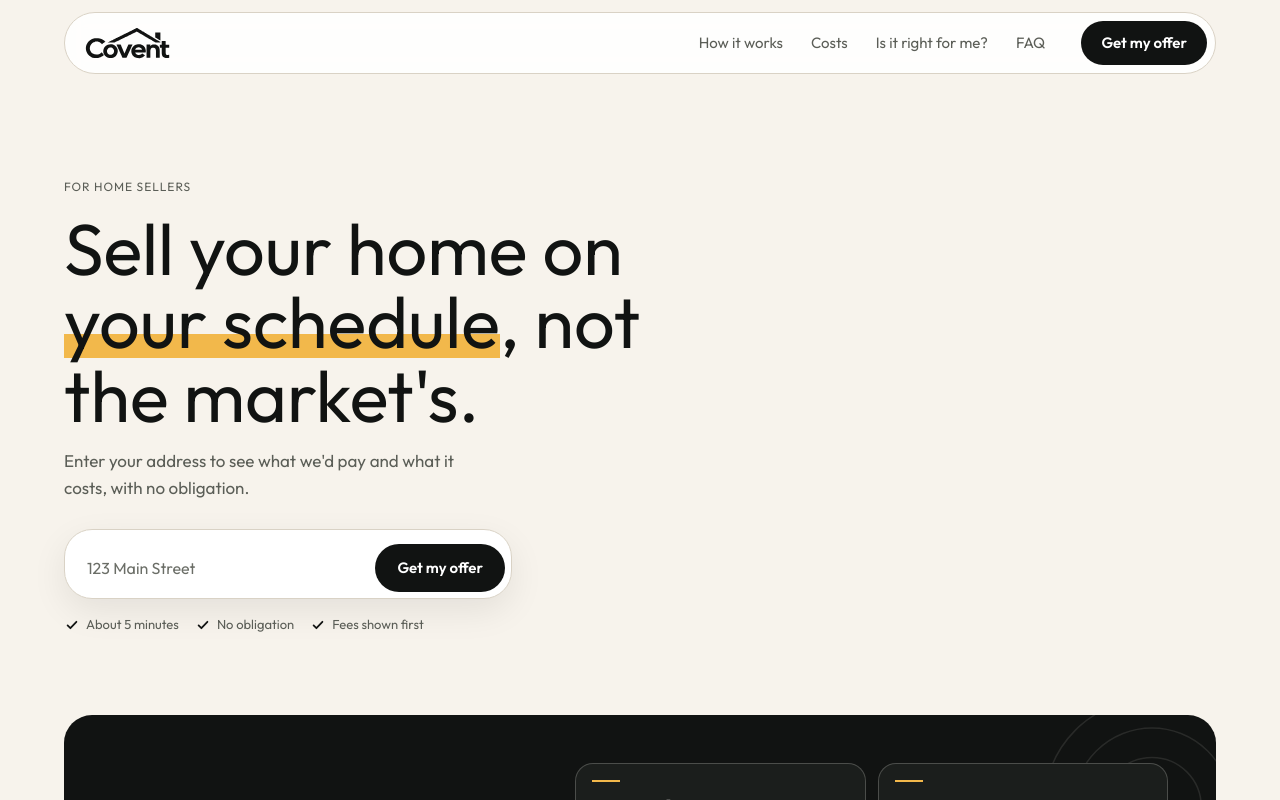
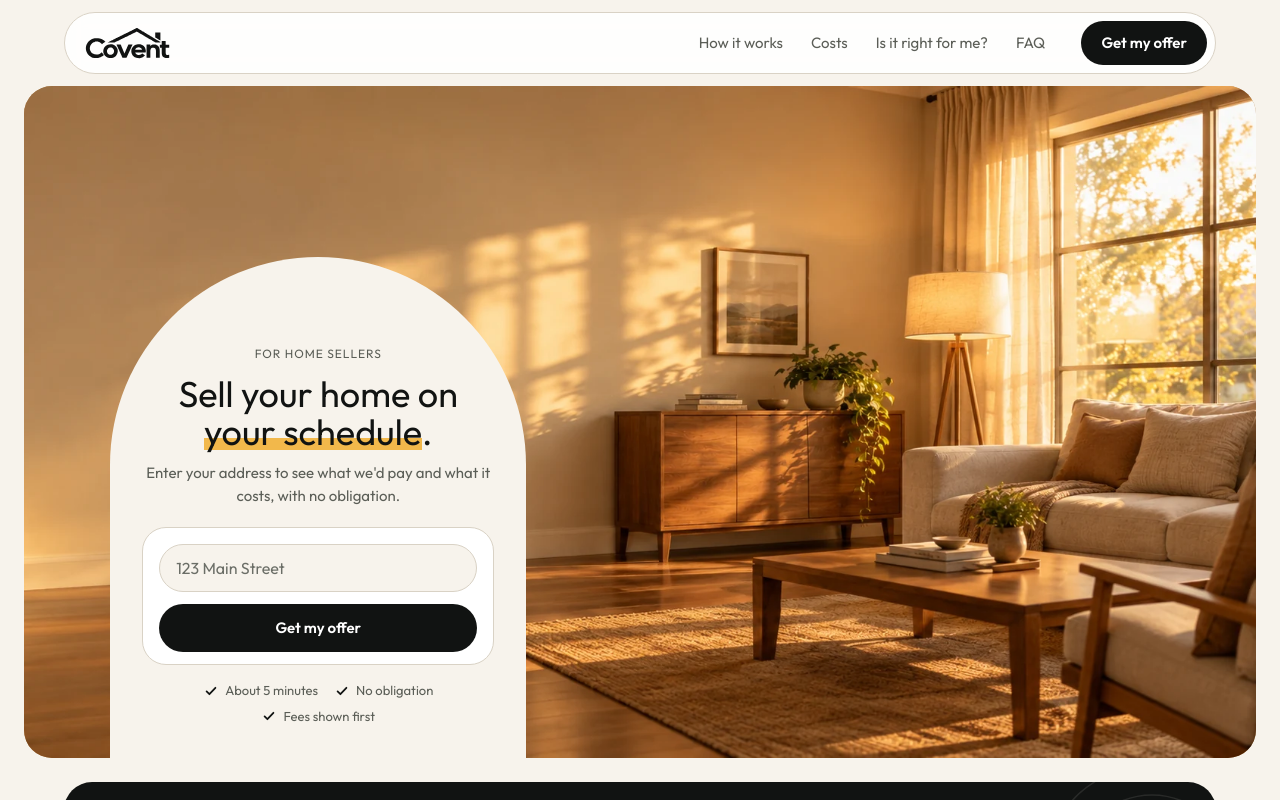
Before and after one commit to muhammadaaribali/covent-frontend-assessment, a Next.js app: page / in a window 1280 px wide. Shown: the top 800 px of the page. Built offline with nearby package versions, Linux system fonts and the light colour scheme.

Commit message:
hero updated

```diff
--- a/src/app/globals.css
+++ b/src/app/globals.css
@@ -285,9 +285,6 @@
 }
 
 /* Keep focus visible on the complete address control rather than the inner input. */
-.hero-form input,
-.hero-form input:focus,
-.hero-form input:focus-visible,
 .cc-form input,
 .cc-form input:focus,
 .cc-form input:focus-visible {
@@ -362,37 +359,80 @@ section[id] { scroll-margin-top: 6rem; }
 @media (min-width: 860px) { .hdr-nav { display: block; } .hdr-actions { margin-left: 1rem; } .hdr-burger, .hdr-menu { display: none; } }
 @media (prefers-reduced-motion: no-preference) { .hdr-bars, .hdr-bars::before, .hdr-bars::after { transition: transform 0.25s ease, top 0.25s ease, background-color 0.25s ease; } .hdr-link, .hdr-cta, .hdr-menu a { transition: color 0.2s ease, background-color 0.2s ease; } }
 
-/* Hero */
-.hero { position: relative; overflow: hidden; padding: 4rem 1rem 6rem; scroll-margin-top: 5rem; }
-.hero-inner { position: relative; max-width: 72rem; margin: 0 auto; }
-.hero-eyebrow { margin: 0 0 1rem; font-size: 0.75rem; letter-spacing: 0.08em; text-transform: uppercase; color: var(--c-muted); }
-.hero-heading { max-width: 14ch; margin: 0 0 1rem; font-family: var(--font-heading), sans-serif; font-size: 2.5rem; line-height: 1.02; font-weight: 400; color: var(--c-ink); }
-.hero-mark { background: linear-gradient(var(--c-transparent) 64%, var(--c-accent) 64% 90%, var(--c-transparent) 90%); }
-.hero-body { max-width: 26rem; margin: 0 0 1.75rem; font-size: 1.0625rem; line-height: 1.55; color: var(--c-muted); }
-.hero-form { max-width: 28rem; scroll-margin-top: 6rem; }
-.hero-form form { display: flex; flex-wrap: wrap; align-items: center; gap: 0.375rem; padding: 0.375rem; background: var(--c-surface); border: 1px solid var(--c-border); border-radius: 1.75rem; box-shadow: var(--shadow-card); }
-.hero-form label { position: absolute; width: 1px; height: 1px; margin: -1px; padding: 0; overflow: hidden; clip: rect(0, 0, 0, 0); white-space: nowrap; border: 0; }
-.hero-form form > div { display: flex; flex: 1 1 10rem; align-items: center; gap: 0.375rem; min-width: 0; }
-.hero-form input { flex: 1 1 10rem; min-width: 0; min-height: 3rem; padding: 0 1rem; font: inherit; font-size: 1rem; color: var(--c-ink); background: var(--c-transparent); border: 0; border-radius: var(--radius-pill); outline: none; }
-.hero-form input::placeholder { color: var(--c-placeholder); }
-.hero-form input:focus-visible { outline: none; box-shadow: none; }
-.hero-form button[type="submit"] { flex: none; min-height: 3rem; padding: 0 1.375rem; font: inherit; font-size: 0.9375rem; font-weight: 600; color: var(--c-surface); background: var(--c-ink); border: 0; border-radius: var(--radius-pill); cursor: pointer; }
-.hero-form button[type="submit"]:hover { background: var(--c-ink-hover); }
-.hero-form button:focus-visible { outline: 3px solid var(--c-ink); outline-offset: 2px; }
-.hero-form form > p { flex: 1 0 100%; padding: 0.25rem 1rem 0.5rem; color: var(--c-error); font-size: 0.8125rem; }
-.hero-checks { list-style: none; margin: 1rem 0 0; padding: 0; display: flex; flex-wrap: wrap; gap: 0.375rem 1rem; font-size: 0.8125rem; color: var(--c-muted); }
+/* ---------- Hero: photo with arch panel ---------- */
+.hero { padding: 0.75rem 1rem 0; }
+.hero-frame {
+  position: relative; display: flex; align-items: flex-end; justify-content: center;
+  max-width: 80rem; min-height: 44rem; margin: 0 auto; overflow: hidden;
+  background: #b98d58; border-radius: 1.75rem;
+}
+.hero-img { object-fit: cover; object-position: 72% 50%; }
+
+.hero-panel {
+  position: relative; z-index: 1; width: min(calc(100% - 2rem), 25rem);
+  padding: 5rem 1.5rem 1.75rem; text-align: center;
+  background: var(--c-bg, #f7f3ec); border-radius: 12.5rem 12.5rem 0 0;
+}
+.hero-eyebrow { margin: 0 0 0.75rem; font-size: 0.75rem; letter-spacing: 0.08em; text-transform: uppercase; color: var(--c-muted, #5b5e57); }
+.hero-heading {
+  margin: 0 0 0.75rem; font-family: var(--font-heading, Georgia, serif);
+  font-size: 2rem; line-height: 1.04; font-weight: 400; color: var(--c-ink, #111312);
+}
+.hero-mark { background: linear-gradient(transparent 64%, var(--c-accent, #f2b84b) 64%, var(--c-accent, #f2b84b) 90%, transparent 90%); }
+.hero-body { margin: 0 0 1.25rem; font-size: 0.9375rem; line-height: 1.5; color: var(--c-muted, #5b5e57); }
+
+.hero-form { scroll-margin-top: 6rem; }
+.hero-form form {
+  display: flex; flex-direction: column; gap: 0.5rem; padding: 0.5rem; text-align: left;
+  background: var(--c-surface, #fff); border: 1px solid var(--c-border, #d9d2c5); border-radius: 1.5rem;
+}
+.hero-form form > div { display: flex; flex-direction: column !important; gap: 0.75rem; width: 100%; }
+.hero-form label {
+  position: absolute; width: 1px; height: 1px; margin: -1px; padding: 0;
+  overflow: hidden; clip: rect(0, 0, 0, 0); white-space: nowrap; border: 0;
+}
+.hero-form input {
+  width: 100%; min-height: 3rem; padding: 0 1rem; font: inherit; font-size: 1rem; color: var(--c-ink, #111312);
+  background: var(--c-bg, #f7f3ec); border: 1px solid var(--c-border, #d9d2c5); border-radius: 999px;
+  outline: none; box-shadow: none;
+}
+.hero-form input::placeholder { color: var(--c-placeholder, #6b6e67); }
+.hero-form input:focus, .hero-form input:focus-visible { outline: none; box-shadow: none; border-color: var(--c-ink, #111312); }
+.hero-form form:has(input:focus-visible) { outline: 3px solid var(--c-ink, #111312); outline-offset: 2px; }
+.hero-form button[type="submit"], .hero-form form > button {
+  width: 100%; min-height: 3rem; padding: 0 1.375rem; font: inherit; font-size: 0.9375rem; font-weight: 600;
+  color: #fff; background: var(--c-ink, #111312); border: 0; border-radius: 999px; cursor: pointer;
+}
+.hero-form button:hover { background: var(--c-ink-hover, #2a2e2b); }
+.hero-form button:focus-visible { outline: 3px solid var(--c-ink, #111312); outline-offset: 2px; }
+.hero-form form > *:not(label):not(input):not(button) { padding: 0 0.5rem 0.25rem; font-size: 0.8125rem; color: var(--c-muted, #5b5e57); }
+.hero-form form [role="alert"] { color: var(--c-error, #b42318); }
+
+.hero-checks { list-style: none; margin: 1rem 0 0; padding: 0; display: flex; flex-wrap: wrap; justify-content: center; gap: 0.375rem 1rem; font-size: 0.8125rem; color: var(--c-muted, #5b5e57); }
 .hero-checks li { display: inline-flex; align-items: center; gap: 0.375rem; }
-.hero-checks svg { color: var(--c-ink); }
-@media (min-width: 640px) { .hero { padding: 5rem 1.5rem 7rem; } .hero-heading { font-size: 3.5rem; } }
-@media (min-width: 1024px) { .hero { padding: 6.5rem 2rem 8rem; } .hero-heading { font-size: 4.5rem; } }
-@media (max-width: 479px) { .hero-form form { border-radius: 1.25rem; padding: 0.5rem; } .hero-form form > div { flex-wrap: wrap; } .hero-form input { flex-basis: 100%; } .hero-form button[type="submit"] { flex: 1 0 100%; } }
-@media (prefers-reduced-motion: no-preference) { @keyframes hero-in { from { opacity: 0; transform: translateY(14px); } to { opacity: 1; transform: none; } } .hero-eyebrow, .hero-heading, .hero-body, .hero-form, .hero-checks { animation: hero-in 0.6s ease-out both; } .hero-heading { animation-delay: 0.08s; } .hero-body { animation-delay: 0.16s; } .hero-form { animation-delay: 0.24s; } .hero-checks { animation-delay: 0.32s; } }
+.hero-checks svg { color: var(--c-ink, #111312); }
+
+@media (min-width: 640px) {
+  .hero-frame { min-height: 46rem; }
+  .hero-panel { width: 26rem; padding: 5.5rem 2rem 2rem; border-radius: 13rem 13rem 0 0; }
+  .hero-heading { font-size: 2.25rem; }
+}
+@media (min-width: 900px) {
+  .hero { padding-left: 1.5rem; padding-right: 1.5rem; }
+  .hero-frame { justify-content: flex-start; padding-left: clamp(2rem, 7%, 6rem); min-height: clamp(42rem, 82vh, 50rem); }
+  .hero-img { object-position: center; }
+}
+
+@media (prefers-reduced-motion: no-preference) {
+  @keyframes hero-rise { from { opacity: 0; transform: translateY(2rem); } to { opacity: 1; transform: none; } }
+  .hero-panel { animation: hero-rise 0.7s cubic-bezier(0.2, 0.7, 0.2, 1) both; }
+}
 
 /* Trust strip */
 .trust {
   position: relative;
   z-index: 10;
-  margin-top: -3rem;
+  margin-top: 1.5rem;
   padding: 0 1rem 3rem;
 }
 
--- a/src/components/sections/Hero.tsx
+++ b/src/components/sections/Hero.tsx
@@ -1,9 +1,20 @@
+import Image from "next/image";
+import { hero } from "@/content/home";
 import { AddressForm } from "@/components/forms/AddressForm";
-import { hero } from "@/content/home";
 
 function Check() {
   return (
-    <svg viewBox="0 0 20 20" width="16" height="16" fill="none" stroke="currentColor" strokeWidth="2.2" strokeLinecap="round" strokeLinejoin="round" aria-hidden="true">
+    <svg
+      viewBox="0 0 20 20"
+      width="16"
+      height="16"
+      fill="none"
+      stroke="currentColor"
+      strokeWidth="2.2"
+      strokeLinecap="round"
+      strokeLinejoin="round"
+      aria-hidden="true"
+    >
       <path d="M4.5 10.5l3.5 3.5 7.5-8" />
     </svg>
   );
@@ -11,19 +22,36 @@ function Check() {
 
 export function Hero() {
   return (
-    <section id="hero" className="hero" aria-labelledby="hero-heading">
-      <div className="hero-inner">
+    <section className="hero" aria-labelledby="hero-heading">
+      <div className="hero-frame">
+        <Image
+          className="hero-img"
+          src="/images/hero.webp"
+          alt=""
+          fill
+          priority
+          sizes="(min-width: 1280px) 1280px, 100vw"
+        />
+
+        <div className="hero-panel">
           <p className="hero-eyebrow">{hero.eyebrow}</p>
           <h1 id="hero-heading" className="hero-heading">
-          {hero.before}<span className="hero-mark">{hero.highlight}</span>{hero.after}
+            {hero.before}
+            <span className="hero-mark">{hero.highlight}</span>
+            {hero.after}
           </h1>
+
           <p className="hero-body">{hero.body}</p>
           <div id="hero-address" className="hero-form">
             <AddressForm />
           </div>
+
           <ul className="hero-checks">
-          {hero.checks.map((check) => <li key={check}><Check />{check}</li>)}
+            {hero.checks.map((check) => (
+              <li key={check}><Check />{check}</li>
+            ))}
           </ul>
+        </div>
       </div>
     </section>
   );
--- a/src/content/home.ts
+++ b/src/content/home.ts
@@ -4,7 +4,7 @@ export const hero = {
   eyebrow: "For home sellers",
   before: "Sell your home on ",
   highlight: "your schedule",
-  after: ", not the market's.",
+  after: ".",
   body: "Enter your address to see what we'd pay and what it costs, with no obligation.",
   checks: ["About 5 minutes", "No obligation", "Fees shown first"],
 };
```
Also changed, not shown: public/images/hero.webp (added). Lines whose indentation alone changed are shown as unchanged.
